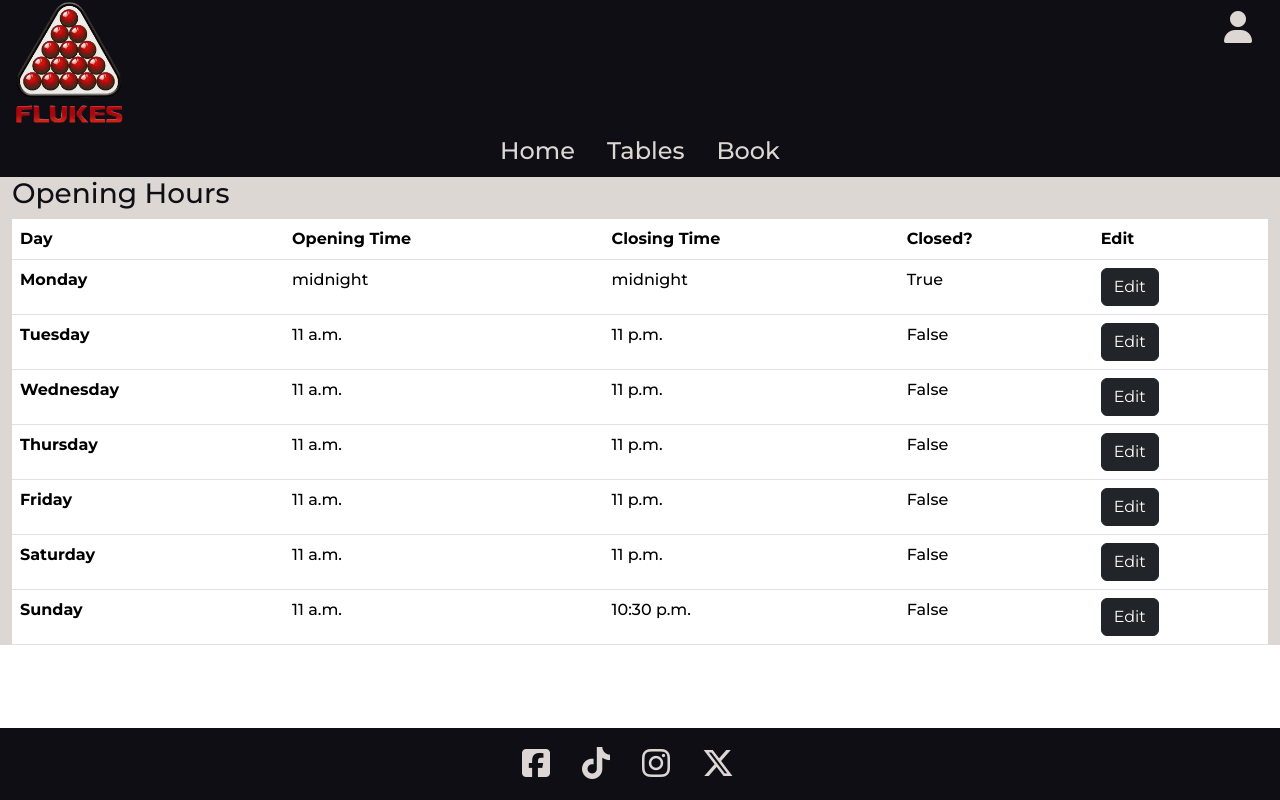
After one commit to stephenbeese/snooker-hall-booking-system-2, a Django app: page /opening-hours/ in a window 1280 px wide. The commit adds this page. Run offline with Django 5.2, Linux system fonts and the light colour scheme; a user stored in the database is signed in; data comes from the database, SQL or seed files in the repository; both versions use the stored data as it was after the commit; some libraries are stand-ins or nearby versions.

Commit message:
Add opening times model, views, forms and templates and add opening times to home page

```diff
--- a/snookerhall/home/context_processors.py
+++ b/snookerhall/home/context_processors.py
@@ -1,5 +1,12 @@
-from .models import ClubDetails
+from .models import ClubDetails, OpeningHours
+
 
 def club_details_processor(request):
     club_details = ClubDetails.objects.get_instance()
-    return {'club_details': club_details}
+    opening_hours = OpeningHours.objects.all().order_by("day_of_week")
+
+    context = {
+        "club_details": club_details,
+        "opening_hours": opening_hours,
+    }
+    return context
--- a/snookerhall/home/forms.py
+++ b/snookerhall/home/forms.py
@@ -1,5 +1,5 @@
 from django import forms
-from .models import ClubDetails
+from .models import ClubDetails, OpeningHours
 from .widgets import ColourPickerWidget
 
 
@@ -23,3 +23,13 @@ class ClubDetailsForm(forms.ModelForm):
         if ClubDetails.objects.exclude(pk=self.instance.pk).exists():
             raise forms.ValidationError("There can be only one ClubDetails instance")
         return cleaned_data
+
+
+class OpeningHoursForm(forms.ModelForm):
+    class Meta:
+        model = OpeningHours
+        fields = "__all__"
+        widgets = {
+            "opening_time": forms.TimeInput(attrs={"type": "time"}),
+            "closing_time": forms.TimeInput(attrs={"type": "time"}),
+        }
--- a/snookerhall/home/models.py
+++ b/snookerhall/home/models.py
@@ -1,5 +1,6 @@
 from django.db import models
 from phonenumber_field.modelfields import PhoneNumberField
+from django.utils.translation import gettext_lazy as _
 
 
 class ClubDetailsManager(models.Manager):
@@ -51,3 +52,30 @@ class ClubDetails(models.Model):
 
     def __str__(self):
         return str(self.club_name)
+
+
+class OpeningHours(models.Model):
+    """
+    Model to store club opening hours for each day of the week
+    """
+
+    DAY_CHOICES = (
+        (1, _("Monday")),
+        (2, _("Tuesday")),
+        (3, _("Wednesday")),
+        (4, _("Thursday")),
+        (5, _("Friday")),
+        (6, _("Saturday")),
+        (7, _("Sunday")),
+    )
+    day_of_week = models.IntegerField(choices=DAY_CHOICES, unique=True)
+    opening_time = models.TimeField(null=True, blank=True)
+    closing_time = models.TimeField(null=True, blank=True)
+    closed = models.BooleanField(default=False)
+
+    class Meta:
+        verbose_name = _("Opening Time")
+        verbose_name_plural = _("Opening Times")
+
+    def __str__(self):
+        return f"{self.get_day_of_week_display()} - {self.opening_time} to {self.closing_time}"
--- /dev/null
+++ b/snookerhall/home/templates/home/manage_opening_hours.html
@@ -0,0 +1,39 @@
+{% extends "base.html" %}
+
+{% block content %}
+
+
+<h3>Opening Hours</h3>
+<table class="table">
+    <thead>
+      <tr>
+        <th scope="col">Day</th>
+        <th scope="col">Opening Time</th>
+        <th scope="col">Closing Time</th>
+        <th scope="col">Closed?</th>
+        <th scope="col">Edit</th>
+      </tr>
+    </thead>
+    <tbody>
+        {% for opening_hour in opening_hours %}
+            <tr>
+                <th scope="row">{{ opening_hour.get_day_of_week_display }}</th>
+                <td>{{ opening_hour.opening_time }}</td>
+                <td>{{ opening_hour.closing_time }}</td>
+                <td>{{ opening_hour.closed }}</td>
+                <td>
+                    <a class="btn btn-dark" href="{% url 'edit_opening_hours' opening_hour.id %}">Edit</a>
+                </td>
+            </tr>
+        {% endfor %}
+    </tbody>
+  </table>
+
+{% if opening_hours.length >= 7 %}
+<form method="post">
+    {% csrf_token %}
+    {{ form.as_p }}
+    <button type="submit">Save</button>
+</form>
+{% endif %}
+{% endblock %}
--- a/snookerhall/home/urls.py
+++ b/snookerhall/home/urls.py
@@ -2,8 +2,16 @@ from django.urls import path
 from . import views
 
 urlpatterns = [
-    path('', views.index, name="home"),
-    path('club_details_form/', views.club_details_view, name="club_details"),
-    path('edit-club-details/', views.edit_club_details, name='edit_club_details'),
-    path('dynamic-styles.css', views.dynamic_styles, name='dynamic_styles'),  # URL for dynamic CSS
+    path("", views.index, name="home"),
+    path("club_details_form/", views.club_details_view, name="club_details"),
+    path("edit-club-details/", views.edit_club_details, name="edit_club_details"),
+    path(
+        "dynamic-styles.css", views.dynamic_styles, name="dynamic_styles"
+    ),  # URL for dynamic CSS
+    path("opening-hours/", views.manage_opening_hours, name="manage_opening_hours"),
+    path(
+        "edit_opening_hours/<int:opening_hours_id>/",
+        views.edit_opening_hours,
+        name="edit_opening_hours",
+    ),
 ]
--- a/snookerhall/home/views.py
+++ b/snookerhall/home/views.py
@@ -1,10 +1,16 @@
 from django.contrib import messages
 from django.shortcuts import render, redirect
-from django.http import HttpResponse
+from django.http import HttpResponse, Http404
 from django.template.loader import render_to_string
 from django.contrib.auth.decorators import login_required, user_passes_test
-from .forms import ClubDetailsForm
-from .models import ClubDetails
+from django.core.exceptions import ValidationError
+from django.db import models
+from .forms import ClubDetailsForm, OpeningHoursForm
+from .models import ClubDetails, OpeningHours
+
+import logging
+
+logger = logging.getLogger(__name__)
 
 
 def index(request):
@@ -49,6 +55,59 @@ def edit_club_details(request):
     return render(request, "home/edit_club_details.html", {"form": form})
 
 
+@login_required
+@user_passes_test(is_admin)
+def manage_opening_hours(request):
+    opening_hours = OpeningHours.objects.all().order_by("day_of_week")
+    if request.method == "POST":
+        form = OpeningHoursForm(request.POST)
+        if form.is_valid():
+            try:
+                opening_time = form.save(commit=False)
+                opening_time.save()
+                messages.success(request, "Opening Hours Updated Successfully")
+            except ValidationError as e:
+                messages.error(request, f"Error: {e}")
+        else:
+            messages.error(request, "Form invalid, please try again.")
+    else:
+        form = OpeningHoursForm()
+
+    context = {
+        "form": form,
+        "opening_hours": opening_hours,
+    }
+    return render(request, "home/manage_opening_hours.html", context)
+
+
+@login_required
+@user_passes_test(is_admin)
+def edit_opening_hours(request, opening_hours_id):
+    try:
+        opening_hour = OpeningHours.objects.get(id=opening_hours_id)
+    except OpeningHours.DoesNotExist:
+        raise Http404("Opening hours not found")
+
+    if request.method == "POST":
+        form = OpeningHoursForm(request.POST, instance=opening_hour)
+        if form.is_valid():
+            form.save()
+            messages.success(request, "Opening Hours Updated Successfully")
+            return redirect("manage_opening_hours")  # Redirect to the list view
+        else:
+            messages.error(request, "Form invalid, please try again.")
+    else:
+        form = OpeningHoursForm(instance=opening_hour)
+
+    context = {
+        "form": form,
+        "opening_hour": opening_hour,
+    }
+    return render(request, "home/edit_opening_hours.html", context)
+
+
+@login_required
+@user_passes_test(is_admin)
 def dynamic_styles(request):
     """
     Handles dynamic styling from users choices
--- a/snookerhall/home/widgets.py
+++ b/snookerhall/home/widgets.py
@@ -1,4 +1,5 @@
 from django import forms
 
+
 class ColourPickerWidget(forms.TextInput):
-    input_type = 'color'
+    input_type = "color"
--- a/snookerhall/templates/includes/header.html
+++ b/snookerhall/templates/includes/header.html
@@ -29,8 +29,12 @@
             <li><hr class="dropdown-divider"></li>
             {% if request.user.is_superuser %}
             <li><a class="dropdown-item" href="{% url 'edit_club_details' %}"
-              >Edit club details</a
+              >Edit Club Details</a
             ></li>
+            <li><a class="dropdown-item" href="{% url 'manage_opening_hours' %}"
+              >Edit Opening Times</a
+            ></li>
+
             <li><hr class="dropdown-divider"></li>
             {% endif %}
             <li><a class="dropdown-item" href="{% url 'account_logout' %}">Logout</a></li>
```
Also changed, not shown: snookerhall/home/admin.py (+13 -7 lines), snookerhall/home/templates/home/edit_opening_hours.html (added, +13 -0 lines), snookerhall/home/templates/home/index.html (+36 -10 lines), snookerhall/db.sqlite3, snookerhall/home/migrations/0006_openinghours.py (added), snookerhall/home/migrations/0007_openinghours_closed_alter_openinghours_closing_time_and_more.py (added), snookerhall/home/migrations/0008_alter_openinghours_options_and_more.py (added), snookerhall/home/migrations/0009_remove_openinghours_club.py (added), snookerhall/home/migrations/0010_alter_openinghours_day_of_week.py (added).
